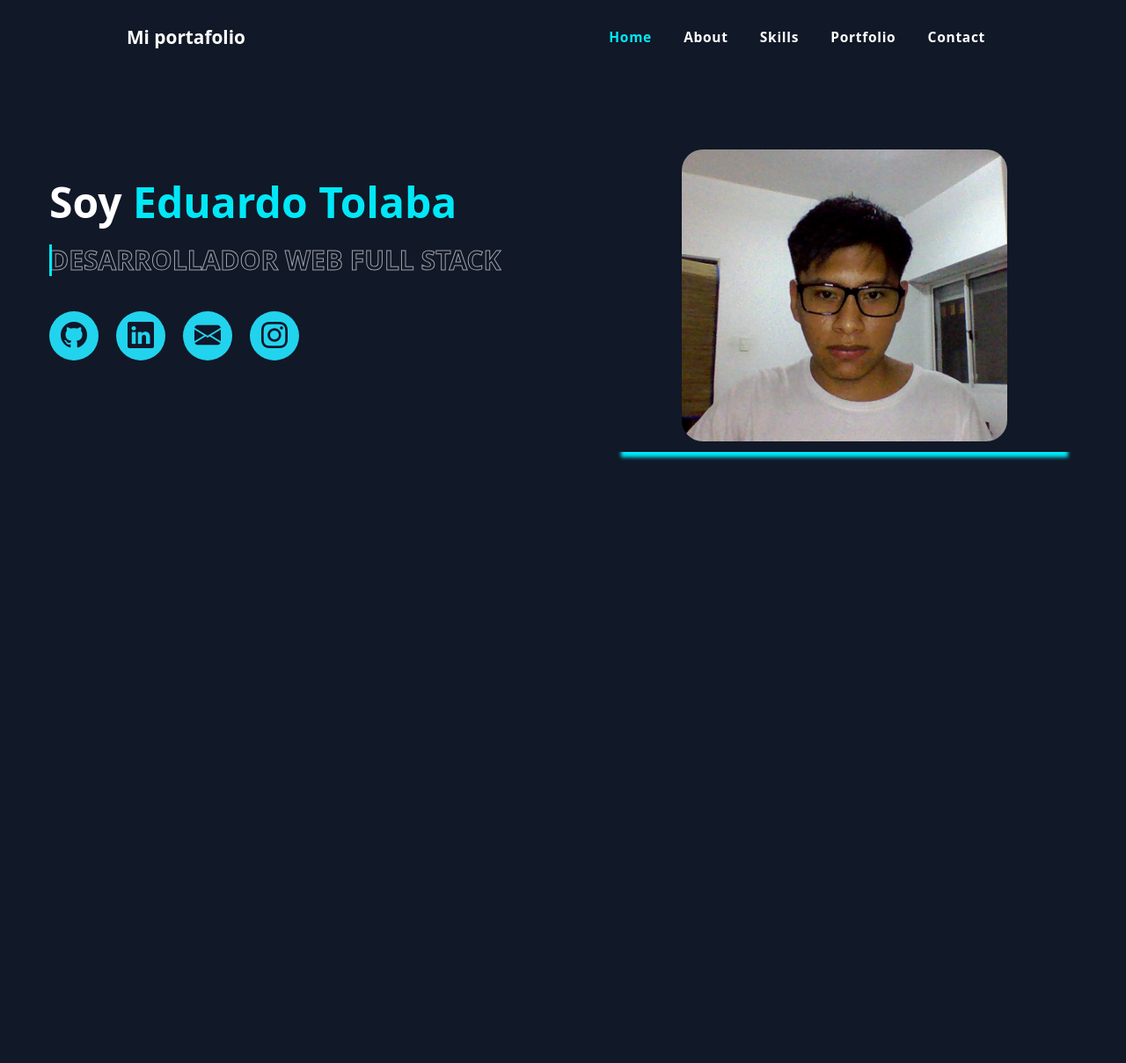
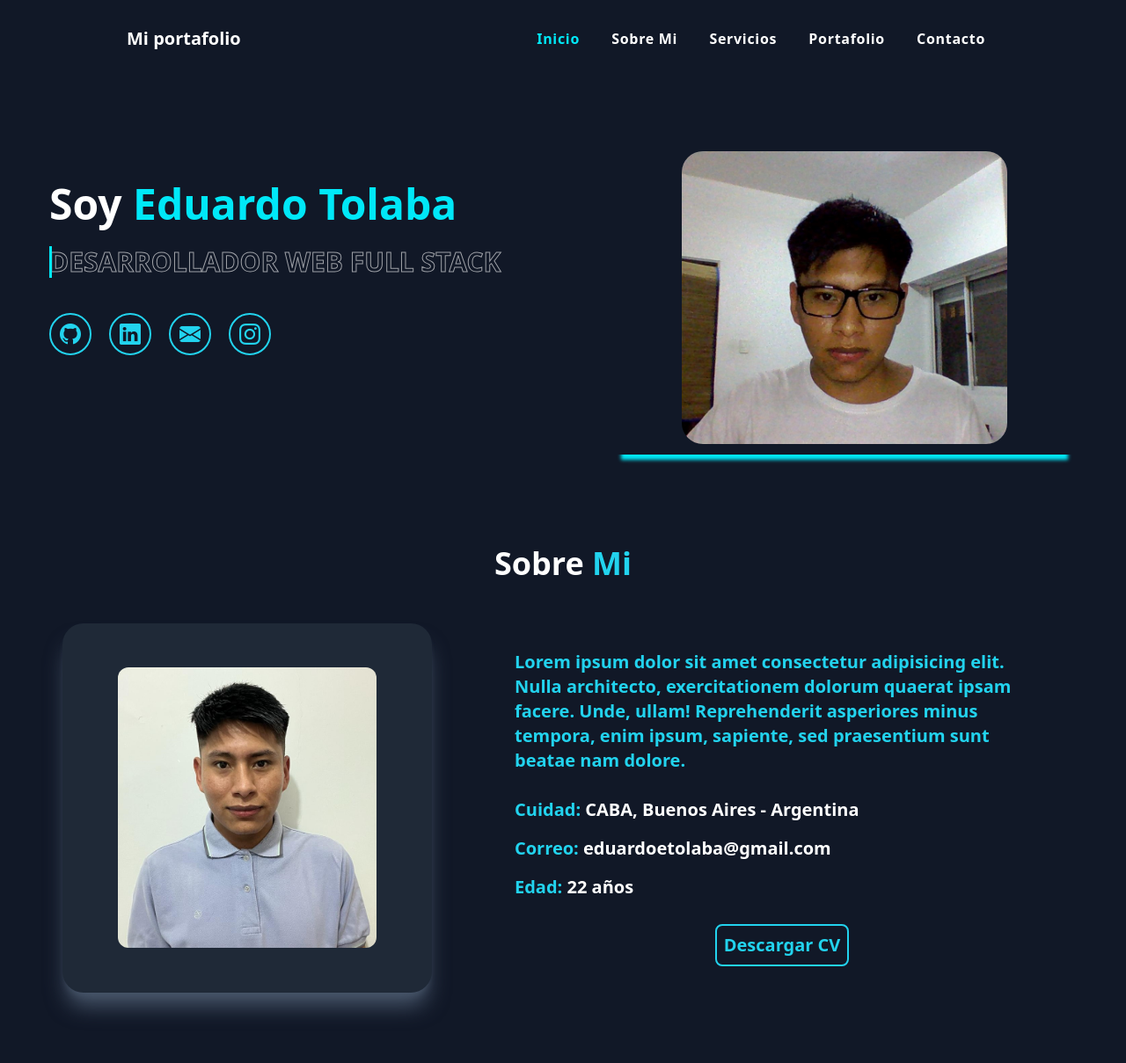
Before and after one commit to TolabaE/my-portfolio-3.0, an Astro site: page / in a window 1280 px wide. Shown: the whole page at 88% size. Before the commit the page ends 800 px from the top, so only its background shows below. Built offline with nearby package versions, Linux system fonts and the light colour scheme; Astro itself is replaced by a stand-in of ours.

Commit message:
agregado de la seccion sobre mi, creacion de la carpeta assets,y cambios en los estilos de la seccion inicio

```diff
--- a/src/components/About.astro
+++ b/src/components/About.astro
@@ -2,14 +2,33 @@
 
 
 ---
-<section id="home" class="about__container">
-    <h2>Sobre mi</h2>
-    <div class="about__container-children">
-        <div class="about__container-profile">
-            <img src="/images/IMG-20221117-WA0011.jpg" alt="">
+<section id="about" class="p-2 md:p-8">
+    <h2 class="text-center text-2xl md:text-4xl font-semibold text-white">Sobre <span class="text-cyan-400">Mi</span></h2>
+    <div class="flex flex-col-reverse gap-y-4 py-2 md:py-12 items-center justify-center lg:flex-row md:justify-around">
+        <div class="dimension bg-gray-800 rounded-xl md:rounded-3xl flex justify-center items-center shadow-slate-600 shadow-xl">
+            <img src="/images/IMG-20221117-WA0011.jpg" alt="foto de perfil del candidato" class="rounded-xl" width="70%">
         </div>
-        <div class="about__container-info">
-
+        <div class="m-4 lg:w-6/12 flex flex-col gap-y-5">
+            <p class="text-cyan-400 md:text-xl font-semibold">Lorem ipsum dolor sit amet consectetur adipisicing elit. Nulla architecto, exercitationem dolorum quaerat ipsam facere. Unde, ullam! Reprehenderit asperiores minus tempora, enim ipsum, sapiente, sed praesentium sunt beatae nam dolore.</p>
+            <div>
+                <p class="text-base md:text-xl font-semibold md:py-2 text-cyan-400">Cuidad: <span class="text-white">CABA, Buenos Aires - Argentina</span></p>
+                <p class="text-base md:text-xl font-semibold md:py-2 text-cyan-400">Correo: <span class="text-white">eduardoetolaba@gmail.com</span></p>
+                <p class="text-base md:text-xl font-semibold md:py-2 text-cyan-400">Edad: <span class="text-white">22 años</span></p>
+            </div>
+            <button class="text-cyan-400 border-2 border-cyan-400 p-2 text-xl font-bold rounded-lg m-auto hover:shadow-md hover:shadow-cyan-500 hover:bg-cyan-400 hover:text-zinc-900"><a href="#">Descargar CV</a></button>
         </div>
     </div>
 </section>
+
+<style>
+.dimension{
+    width: 420px;
+    height: 420px;
+}
+@media screen and (max-width: 767px) {
+    .dimension{
+        width: 320px;
+        height: 320px;
+    }
+}
+</style>
--- a/src/components/Home.astro
+++ b/src/components/Home.astro
@@ -10,13 +10,13 @@
                 <span class="text__develop-hover">Desarrollador web full stack</span>
             </div>
             <div class="flex flex-wrap pt-4 pb-4 gap-5 social">
-                <a href="https://github.com/TolabaE" target="_blank" class="text-xl w-8 h-8 md:w-14 md:h-14 md:text-3xl flex justify-center items-center rounded-full bg-cyan-400 text-slate-900"><i class="bi bi-github"></i></a>
-                <a href="https://www.linkedin.com/in/tolaba-eduardo-esequiel/" target="_blank" class="text-xl w-8 h-8 md:w-14 md:h-14 md:text-3xl flex justify-center items-center rounded-full bg-cyan-400 text-slate-900"><i class="bi bi-linkedin"></i></a>
-                <a href="#" target="_blank" class="text-xl w-8 h-8 md:w-14 md:h-14 md:text-3xl flex justify-center items-center rounded-full bg-cyan-400 text-slate-900"><i class="bi bi-envelope-fill"></i></a>
-                <a href="https://www.instagram.com/eduardo_tolaba25/" target="_blank" class="text-xl w-8 h-8 md:w-14 md:h-14 md:text-3xl flex justify-center items-center rounded-full bg-cyan-400 text-slate-900"><i class="bi bi-instagram"></i></a>
+                <a href="https://github.com/TolabaE" target="_blank" class="text-base w-8 h-8 md:w-12 md:h-12 md:text-2xl flex justify-center items-center rounded-full text-cyan-400 border-2 border-cyan-400"><i class="bi bi-github"></i></a>
+                <a href="https://www.linkedin.com/in/tolaba-eduardo-esequiel/" target="_blank" class="text-base w-8 h-8 md:w-12 md:h-12 md:text-2xl flex justify-center items-center rounded-full text-cyan-400 border-2 border-cyan-400"><i class="bi bi-linkedin"></i></a>
+                <a href="#" target="_blank" class="text-base w-8 h-8 md:w-12 md:h-12 md:text-2xl flex justify-center items-center rounded-full text-cyan-400 border-2 border-cyan-400"><i class="bi bi-envelope-fill"></i></a>
+                <a href="https://www.instagram.com/eduardo_tolaba25/" target="_blank" class="text-base w-8 h-8 md:w-12 md:h-12 md:text-2xl flex justify-center items-center rounded-full text-cyan-400 border-2 border-cyan-400"><i class="bi bi-instagram"></i></a>
             </div>
         </div>
-        <div class="images py-3 ">
+        <div class="images py-3">
             <img src="/images/imageportfolio.jpg" alt="imagen de perfil del desarrollador" width="70%" class="m-auto rounded-3xl">
         </div>
     </div>
--- a/src/components/Navbar.astro
+++ b/src/components/Navbar.astro
@@ -1,5 +1,5 @@
 <header>
-    <div class="logo">
+    <div class="text-xl font-bold text-white">
         <a href="/">Mi portafolio</a>
     </div>
     <input type="checkbox" id="click">
@@ -8,17 +8,17 @@
             <i class="bi bi-list"></i>
         </div>
     </label>
-    <nav>
-        <a href="/" class="active">Home</a>
-        <a href="/#about">About</a>
-        <a href="#">Skills</a>
-        <a href="#">Portfolio</a>
-        <a href="#">Contact</a>
+    <nav class="bg-gray-900">
+        <a href="/" class="active">Inicio</a>
+        <a href="/#about">Sobre Mi</a>
+        <a href="#">Servicios</a>
+        <a href="#">Portafolio</a>
+        <a href="#">Contacto</a>
     </nav>
 </header>
 <style>
 header {
-    padding: 1.7rem 1rem;
+    padding: 30px 16px;
     background-color: #fff;
     display: flex;
     justify-content: space-between;
@@ -28,30 +28,20 @@ header {
     background-color: transparent;
 }
 
-.logo {
-    font-size: 1.3rem;
-    font-weight: 800;
-}
-
-.logo a {
-    color: #fff;
-    text-decoration: none;
-}
-
 nav a {
     color: #fff;
     text-decoration: none;
-    font-size: .97rem;
+    font-size: 16px;
     font-weight: 600;
     letter-spacing: .7px;
-    padding: 1rem;
-    padding: 0.4rem 1rem;
+    padding: 16px;
+    padding:8px 16px;
 }
 
 nav a.active,
 nav a:hover {
     color: #00E8F8;
-    border-radius: 1rem;
+    border-radius: 16px;
     transition: all.3s ease-in-out;
 }
 
@@ -67,16 +57,16 @@ nav a:hover {
     display: none;
 }
 
-@media only screen and (max-width:767px) {
+@media only screen and (max-width:1024px) {
     .menu {
         display: block;
-        font-size: 1.5rem;
+        font-size: 24px;
         font-weight: bold;
         color: #244D61;
     }
 
     header {
-        padding: 0.7rem 1rem;
+        padding: 12px 16px;
         align-items: center;
         max-width: 100%;
     }
@@ -86,7 +76,6 @@ nav a:hover {
         display: grid;
         top: 55px;
         text-align: center;
-        background-color: #1F252E;
         left: -100%;
         z-index: 1;
         width: 100%;
--- a/src/layouts/Layout.astro
+++ b/src/layouts/Layout.astro
@@ -9,7 +9,7 @@ import Navbar from "../components/Navbar.astro";
 	<meta charset="UTF-8">
 	<meta http-equiv="X-UA-Compatible" content="IE=edge">
 	<meta name="viewport" content="width=device-width, initial-scale=1.0">
-	<link rel="icon" href="/icons8-portfolium-50.png">
+	<!-- <link rel="icon" href="/icons8-portfolium-50.png"> -->
 	<link rel="stylesheet" href="https://cdn.jsdelivr.net/npm/bootstrap-icons@1.10.5/font/bootstrap-icons.css">
 	<title>Mi Portfolio - Eduardo</title>
 </head>
--- a/src/pages/index.astro
+++ b/src/pages/index.astro
@@ -1,12 +1,12 @@
 ---
 import Layout from '../layouts/Layout.astro';
 import Home from '../components/Home.astro';
-// import About from '../components/About.astro';
+import About from '../components/About.astro';
 
 
 
 ---
 <Layout>
 	<Home/>
-	<!-- <About/>	 -->
+	<About/>
 </Layout>
```
